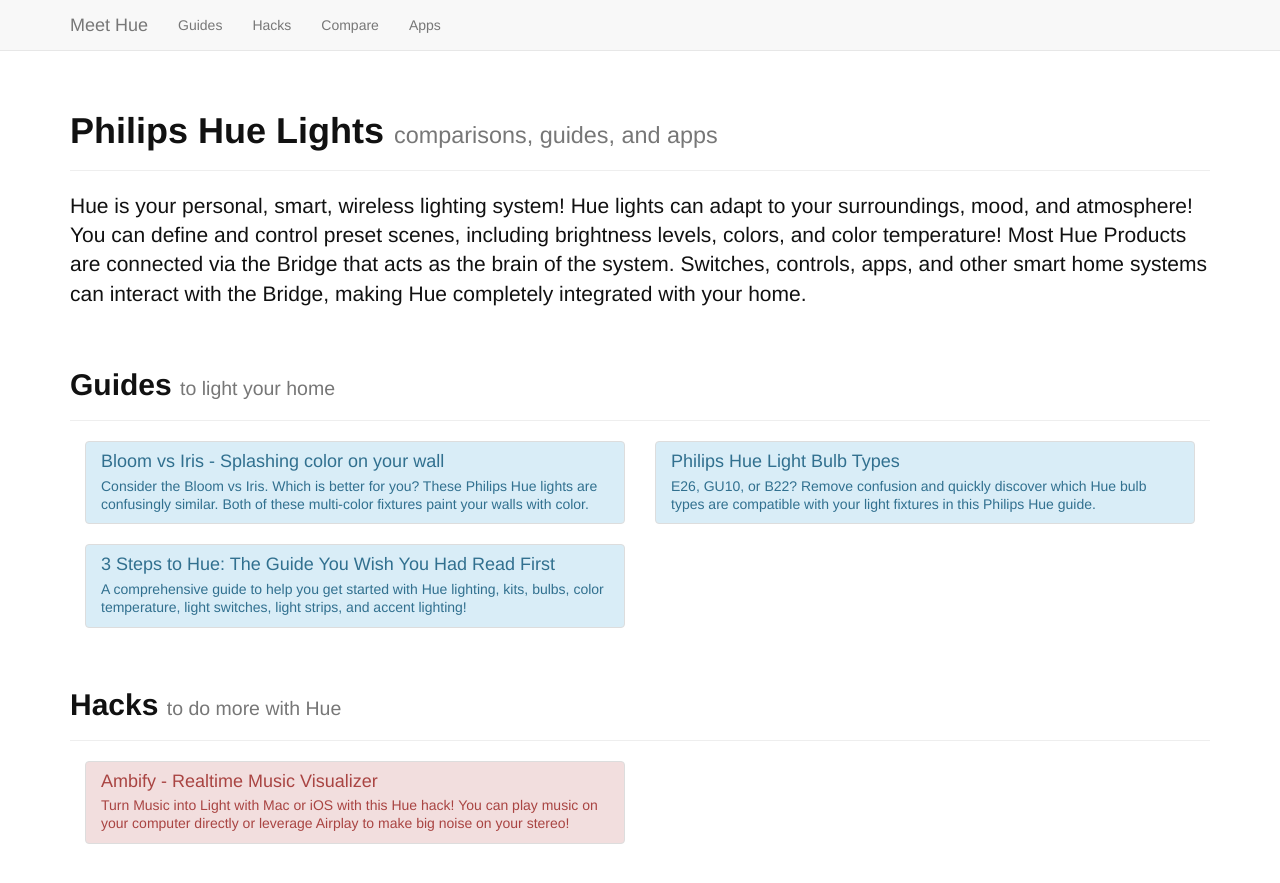
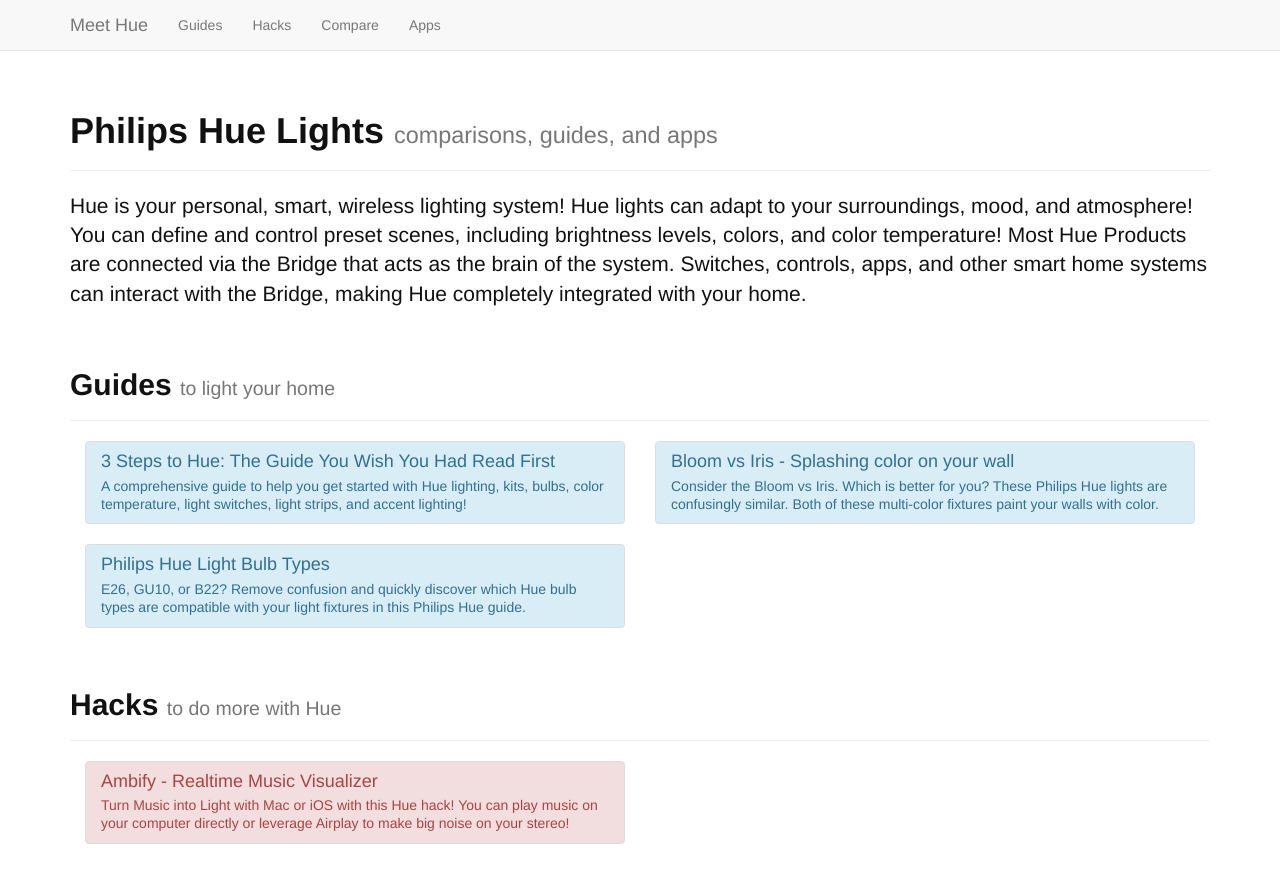
Before and after one commit to TannerPerrien/meethue.co, a Jekyll site: the page built from index.html, in a window 1280 px wide and 900 px high. Shown: the top 883 px of the window. Built offline with Jekyll 4.4.1, drawn with Linux system fonts in a browser that asks for light colours; nearby versions of some CDN libraries.

Commit message:
Add guide ordering

```diff
--- a/index.html
+++ b/index.html
@@ -19,7 +19,8 @@ excerpt: Learn about Philips Hue lights. Read expert advice, comparison guides,
     <div class="page-header">
       <h2 id="guides"><strong>Guides</strong> <small>to light your home</small></h2>
     </div>
-    {% for guide in site.guides %}
+    {% assign guides = site.guides | sort: 'order' %}
+    {% for guide in guides %}
     <div class="col-md-6">
       <div class="list-group">
         <a href="{{ guide.url }}" class="list-group-item list-group-item-info">
```
Also changed, not shown: _guides/bloom-vs-iris.md (+1 -0 lines), _guides/philips-hue-light-bulb-types.md (+1 -0 lines).
